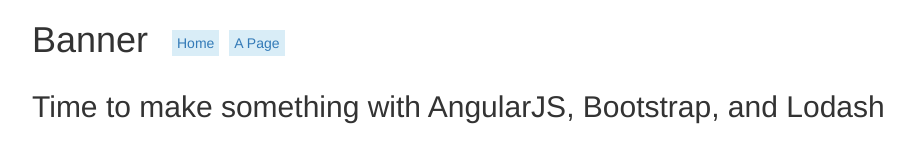
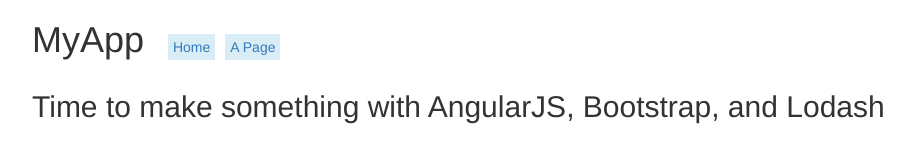
Before and after one commit to alexmiddeleer/furry-octo-wight, a website: page index.html in a window 1280 px wide. Shown: the whole page, without its empty margins (38-952 px from the left). Drawn offline with nearby package versions, Linux system fonts and the light colour scheme; some packages are replaced by stand-ins of ours; files that its build step writes are made by us from their sources.

Commit message:
refactor: banner style and markup

```diff
--- a/app/style/app.less
+++ b/app/style/app.less
@@ -1,13 +1,12 @@
 @brand-info: #d9edf7;
 
-.banner{
+.banner-brand{
    display:inline-block;
 }
 
 .banner-links{
    padding-left:20px;
    display:inline-block;
-   vertical-align:middle;
 }
 
 .banner-links a{
--- a/index.html
+++ b/index.html
@@ -14,7 +14,8 @@
    </head>
    <body class="container" ng-controller="app-ctrl">
       <div class="banner">
-         <h1>Banner</h1>
+         <div class="banner-brand">
+            <h1>MyApp</h1>
          </div>
          <div class="banner-links">
             <ul class="list-inline">
@@ -23,6 +24,7 @@
                </li>
             </ul>
          </div>
+      </div>
       <div class="content">
          <ng-view>
          </ng-view>
```
Lines whose indentation alone changed are shown as unchanged.
